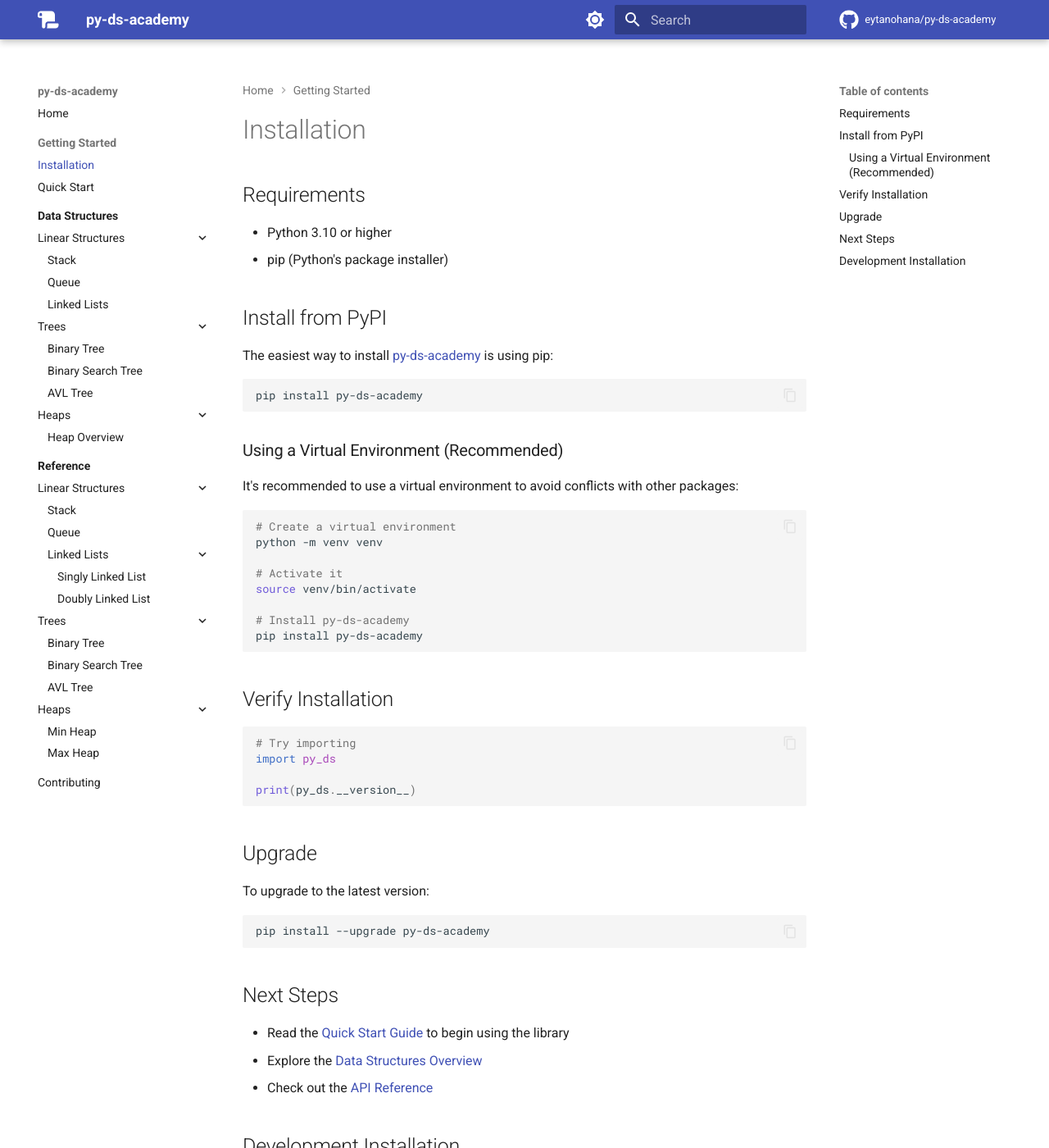
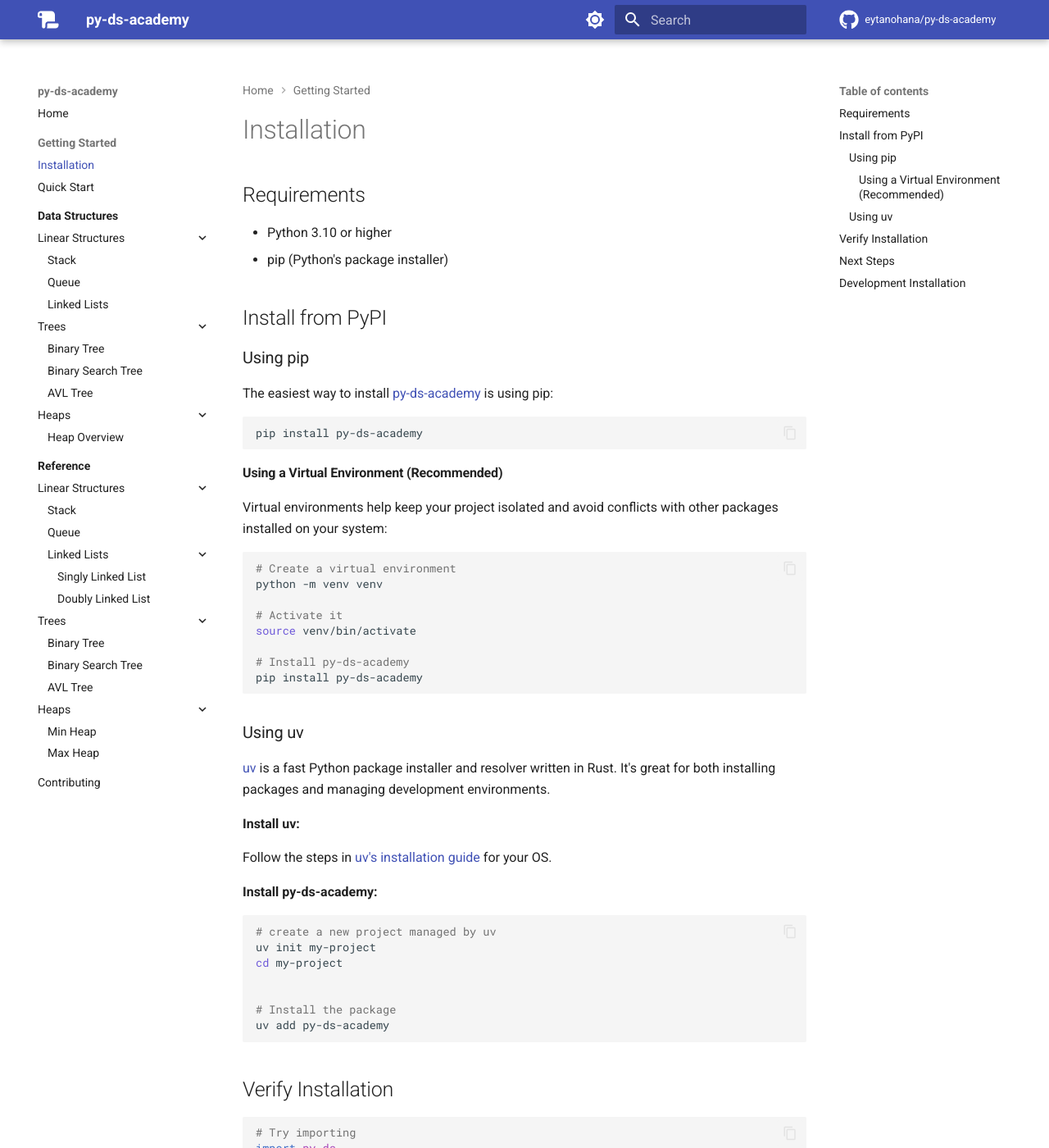
Before and after one commit to eytanohana/py-ds-academy, an MkDocs documentation site: the page built from docs/getting-started/installation.md, in a window 1280 px wide and 1400 px high. Shown: the whole window at 82% size. Built offline with MkDocs 1.6.1 and Material for MkDocs 9.7.7, drawn with Linux system fonts in a browser that asks for light colours; comment, search, counter and statistics services are not loaded; the version menu is left out.

Commit message:
update hetting started docs

````diff
--- a/docs/getting-started/installation.md
+++ b/docs/getting-started/installation.md
@@ -7,15 +7,17 @@
 
 ## Install from PyPI
 
+### Using pip
+
 The easiest way to install [py-ds-academy](https://pypi.org/project/py-ds-academy) is using pip:
 
 ```bash
 pip install py-ds-academy
 ```
 
-### Using a Virtual Environment (Recommended)
+#### Using a Virtual Environment (Recommended)
 
-It's recommended to use a virtual environment to avoid conflicts with other packages:
+Virtual environments help keep your project isolated and avoid conflicts with other packages installed on your system:
 
 ```bash
 # Create a virtual environment
@@ -28,6 +30,26 @@
 pip install py-ds-academy
 ```
 
+### Using uv
+
+[uv](https://github.com/astral-sh/uv) is a fast Python package installer and resolver written in Rust. It's great for both installing packages and managing development environments.
+
+**Install uv:**
+
+Follow the steps in [uv's installation guide](https://docs.astral.sh/uv/getting-started/installation/) for your OS.
+
+**Install py-ds-academy:**
+
+```bash
+# create a new project managed by uv
+uv init my-project
+cd my-project
+
+
+# Install the package
+uv add py-ds-academy
+```
+
 ## Verify Installation
 
 ```python
@@ -35,14 +57,6 @@
 import py_ds
 
 print(py_ds.__version__)
-```
-
-## Upgrade
-
-To upgrade to the latest version:
-
-```bash
-pip install --upgrade py-ds-academy
 ```
 
 ## Next Steps
````
Also changed, not shown: docs/index.md (+1 -10 lines).
